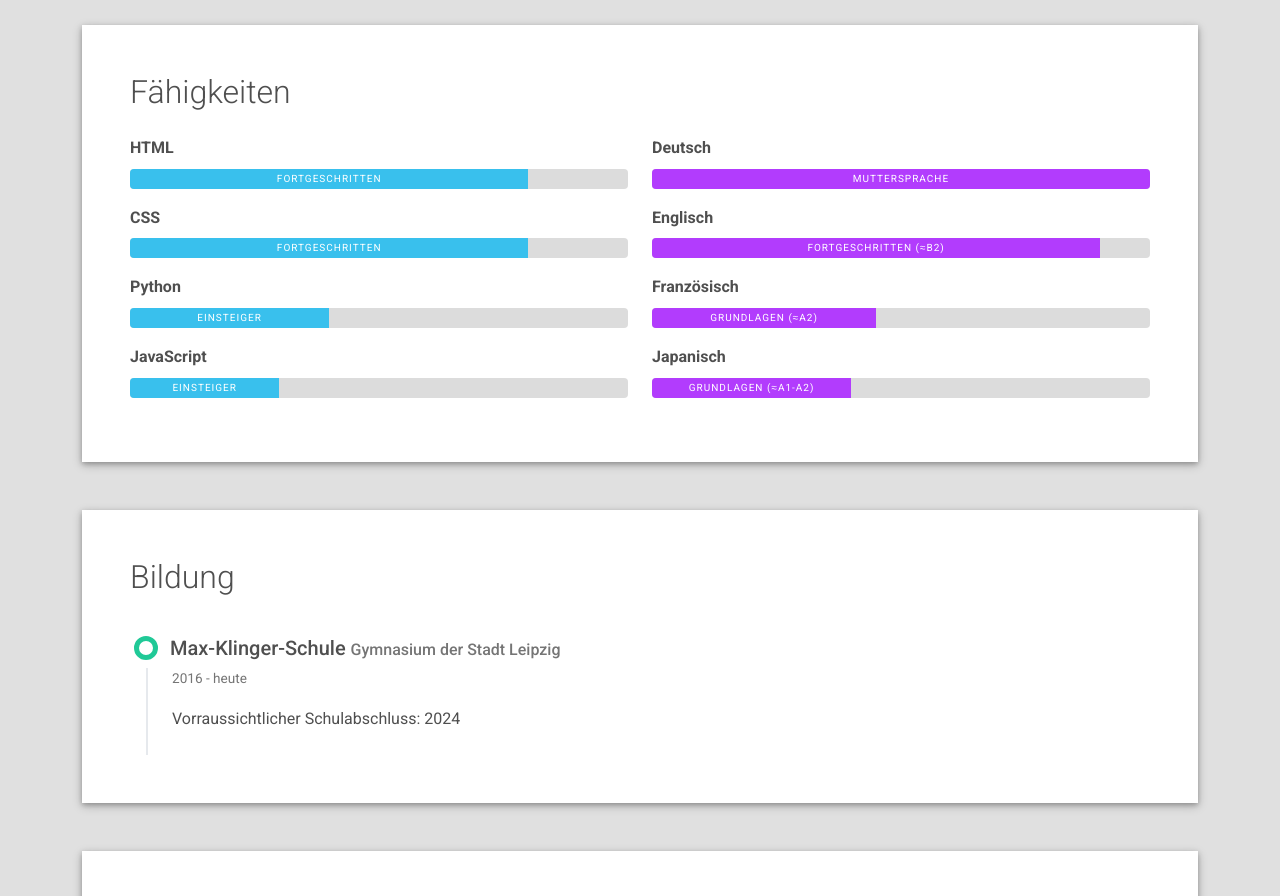
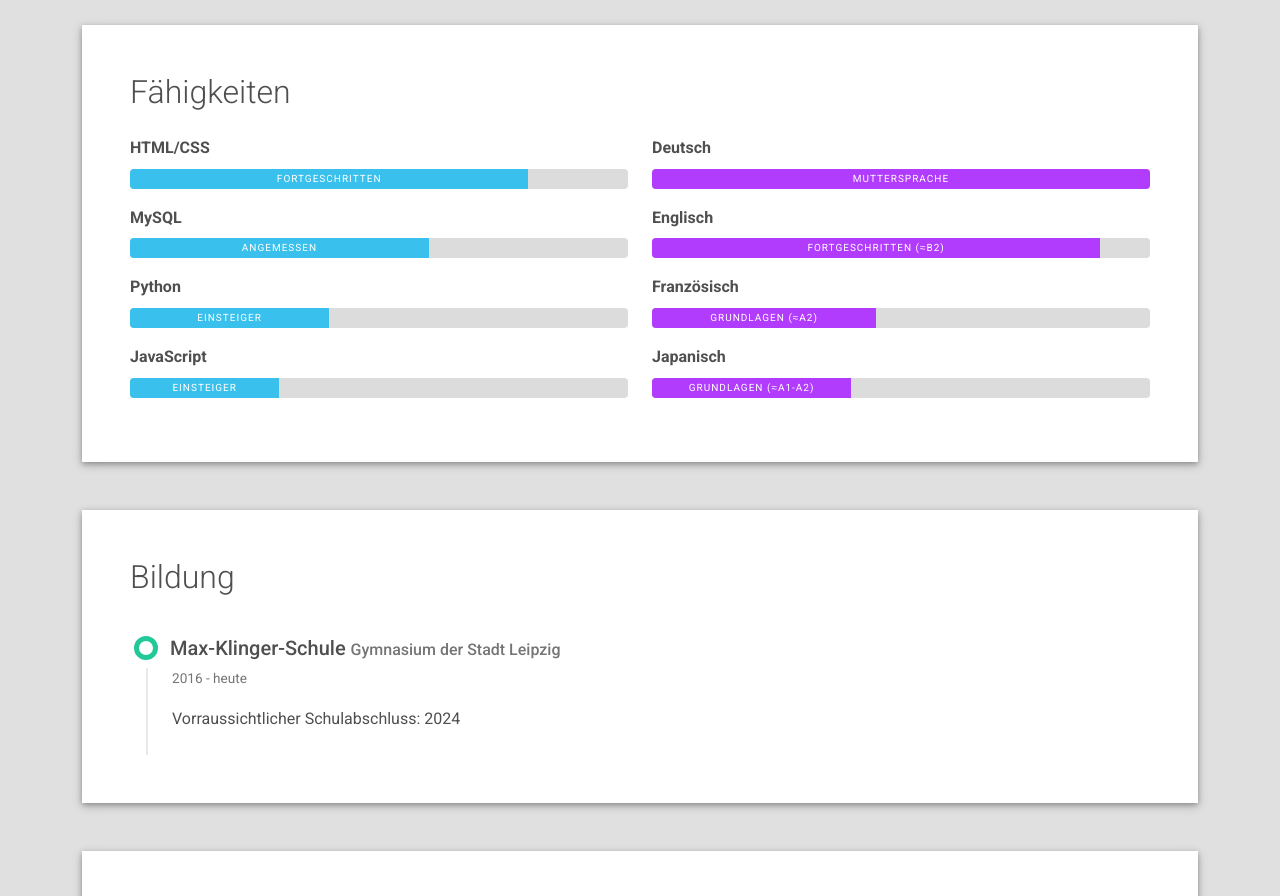
Before and after one commit to jassinaouani/jassinaouani.github.io, a plain HTML site: page index.html in a window 1280 px wide. Shown: the part 960-1856 px from the top of the page. Drawn offline with Linux system fonts and the light colour scheme.

Commit message:
added sql and grouped html/css (skills section)

```diff
--- a/index.html
+++ b/index.html
@@ -132,14 +132,14 @@
       <h2 class="h2 fw-light mb-4">Fähigkeiten</h2>
       <div class="row">
         <div class="col-md-6">
-          <div class="mb-3"><span class="fw-bolder">HTML</span>
+          <div class="mb-3"><span class="fw-bolder">HTML/CSS</span>
             <div class="progress my-2 rounded" style="height: 20px">
               <div class="progress-bar bg-info" role="progressbar" data-aos="zoom-in-right" data-aos-delay="100" data-aos-anchor=".skills-section" style="width: 80%;" aria-valuenow="95" aria-valuemin="0" aria-valuemax="100">Fortgeschritten</div>
             </div>
           </div>
-          <div class="mb-3"><span class="fw-bolder">CSS</span>
+          <div class="mb-3"><span class="fw-bolder">MySQL</span>
             <div class="progress my-2 rounded" style="height: 20px">
-              <div class="progress-bar bg-info" role="progressbar" data-aos="zoom-in-right" data-aos-delay="300" data-aos-anchor=".skills-section" style="width: 80%" aria-valuenow="75" aria-valuemin="0" aria-valuemax="100">Fortgeschritten</div>
+              <div class="progress-bar bg-info" role="progressbar" data-aos="zoom-in-right" data-aos-delay="300" data-aos-anchor=".skills-section" style="width: 60%" aria-valuenow="75" aria-valuemin="0" aria-valuemax="100">Angemessen</div>
             </div>
           </div>
           <div class="mb-3"><span class="fw-bolder">Python</span>
```
